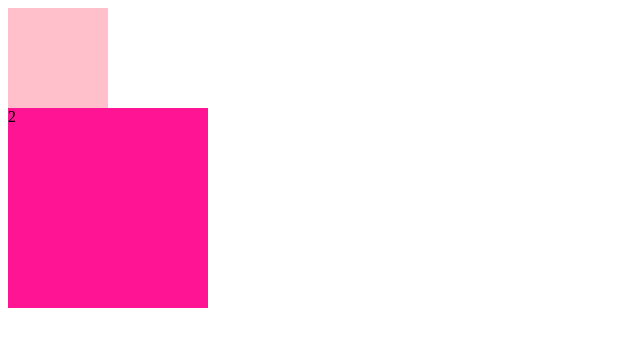
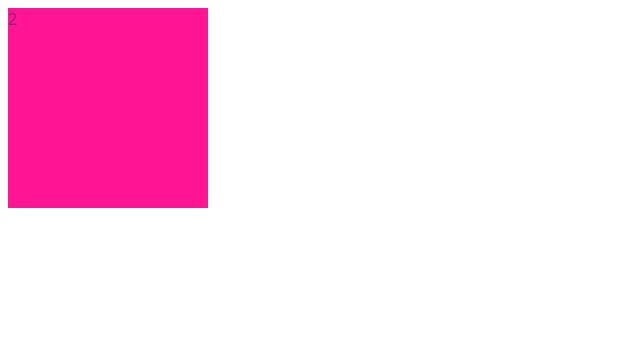
Before and after one commit to rodchen-king/react-adapt-scaffolding, a website built with webpack: page src/index.html in a window 1280 px wide. Shown: the whole page, without its empty margins (0-640 px from the left). Built offline with nearby package versions, Linux system fonts and the light colour scheme.

Commit message:
1. css兼容性处理

```diff
--- a/src/css/a.less
+++ b/src/css/a.less
@@ -1,7 +1,10 @@
-#box1 {
-  width: 100px;
-  height: 100px;
-  background-color: pink;
-  display: flex;
-  backface-visibility: hidden;
+
+:root {
+  --mainColor: #12345678;
 }
+
+body {
+  color: var(--mainColor);
+  font-family: system-ui;
+  overflow-wrap: break-word;
+}
```
Also changed, not shown: config/prd.js (+12 -2 lines), package.json (+14 -0 lines), 1 other file.
